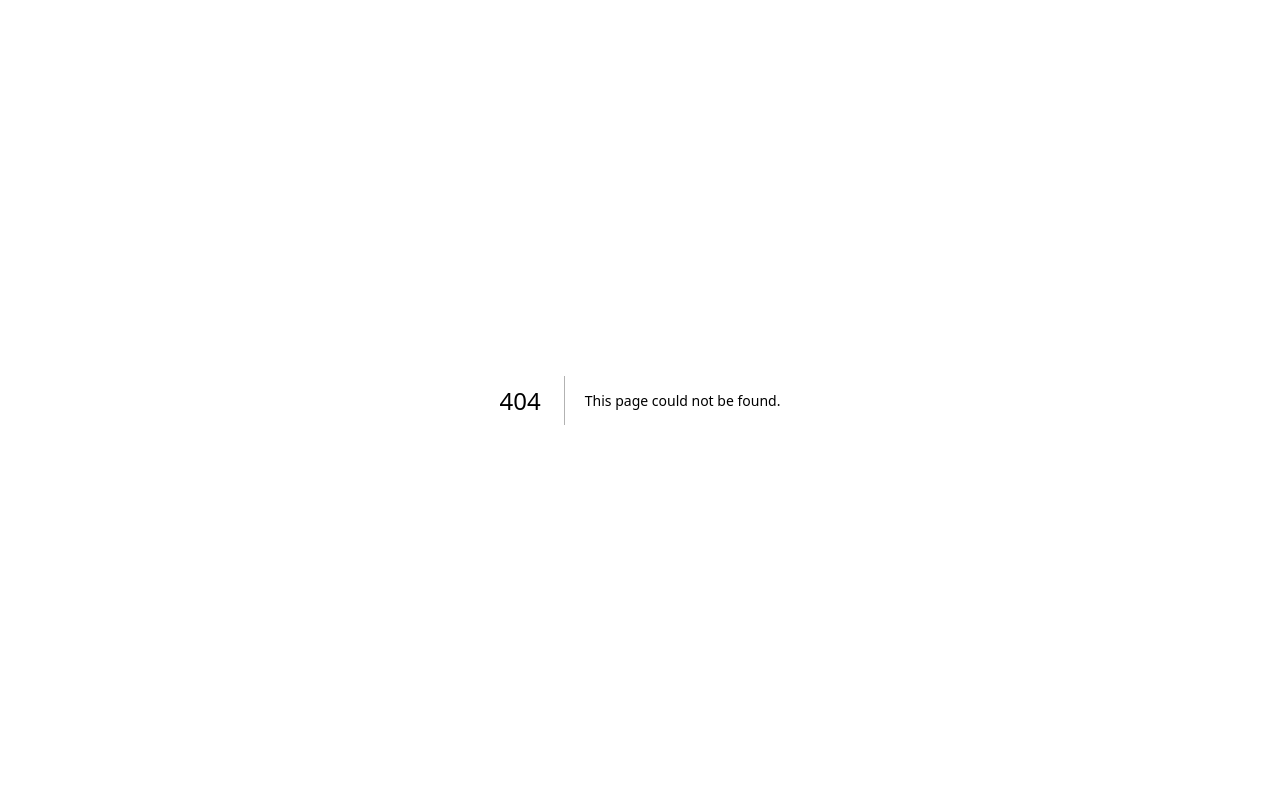
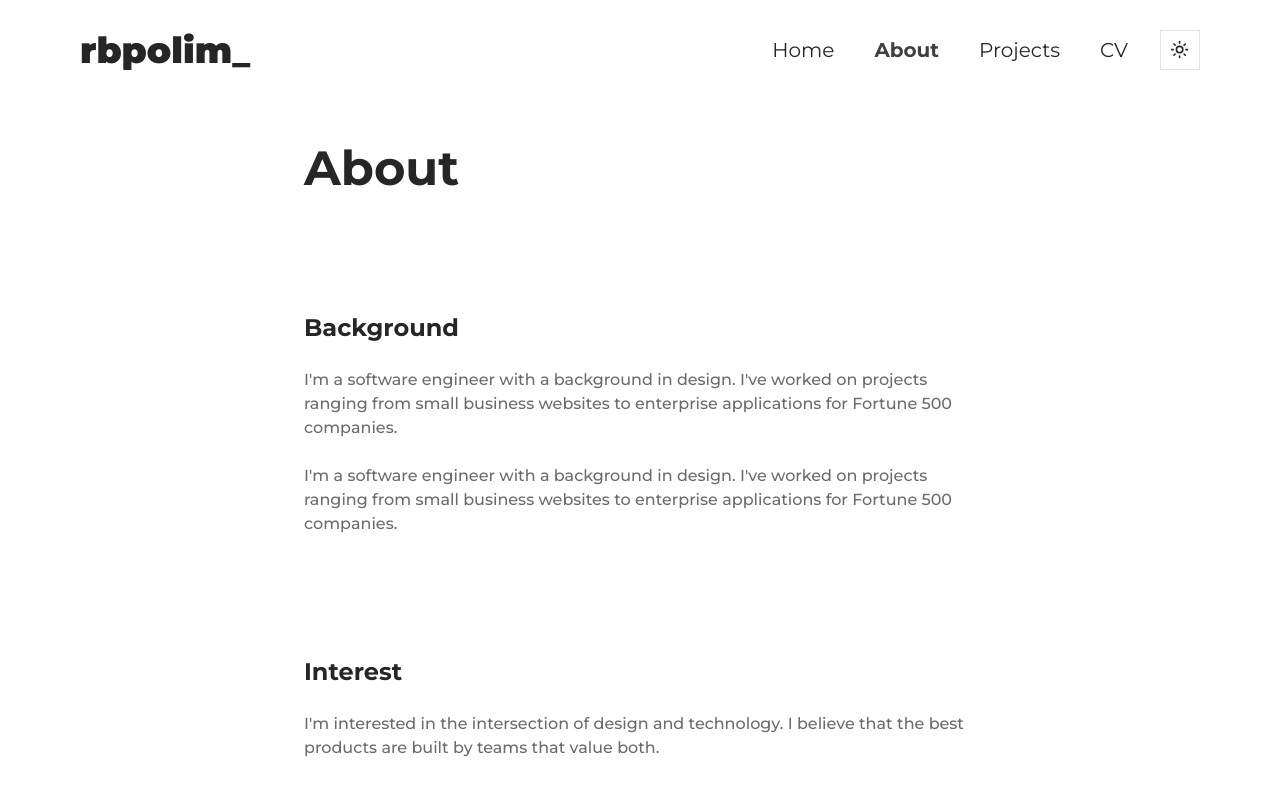
Before and after one commit to rbpolim/portfolio-v2, a Next.js app: page /about in a window 1280 px wide. Before the commit this address had no page. Shown: the top 800 px of the page. Built offline with nearby package versions, Linux system fonts and the light colour scheme.

Commit message:
chore: renamed contact page to about

```diff
--- /dev/null
+++ b/app/(site)/(routes)/about/page.tsx
@@ -0,0 +1,35 @@
+import { Bounded } from "@/components/bounded"
+import { ContactForm } from '@/components/contact-form'
+
+const AboutPage = () => {
+  return (
+    <Bounded>
+      <div className="flex flex-col justify-center max-w-2xl mx-auto py-[80px] gap-y-6">
+        <h2 className="mt-16 text-3xl font-bold md:text-5xl">About</h2>
+        <div className="mt-24 space-y-6">
+          <h4 className="text-xl font-bold md:text-2xl">Background</h4>
+          <p className="text-base font-medium leading-6 text-foreground/60">
+            I&apos;m a software engineer with a background in design. I&apos;ve worked on
+            projects ranging from small business websites to enterprise applications
+            for Fortune 500 companies.
+          </p>
+          <p className="text-base font-medium leading-6 text-foreground/60">
+            I&apos;m a software engineer with a background in design. I&apos;ve worked on
+            projects ranging from small business websites to enterprise applications
+            for Fortune 500 companies.
+          </p>
+        </div>
+        <div className="mt-24 space-y-6">
+          <h4 className="text-xl font-bold md:text-2xl">Interest</h4>
+          <p className="text-base font-medium leading-6 text-foreground/60">
+            I&apos;m interested in the intersection of design and technology. I believe
+            that the best products are built by teams that value both.
+          </p>
+        </div>
+        <ContactForm />
+      </div>
+    </Bounded>
+  )
+}
+
+export default AboutPage
--- a/app/(site)/(routes)/contact/page.tsx
+++ /dev/null
@@ -1,12 +0,0 @@
-import { Bounded } from "@/components/bounded"
-import { ContactForm } from '@/components/contact-form'
-
-const ContactPage = () => {
-  return (
-    <Bounded>
-      <ContactForm />
-    </Bounded>
-  )
-}
-
-export default ContactPage
--- a/components/footer.tsx
+++ b/components/footer.tsx
@@ -7,7 +7,7 @@ export const Footer = () => {
 
   return (
     <footer className="flex items-center w-full p-8">
-      <div className="grid w-full grid-cols-1 gap-4 md:grid-cols-3 place-items-center place-content-between">
+      <div className="grid w-full max-w-6xl grid-cols-1 gap-4 mx-auto md:grid-cols-3 place-items-center place-content-between">
         <Logo size="sm" />
         <p>{`Copyright © Rodrigo Polim ${currentYear}`}</p>
         <ul className='flex gap-x-4'>
--- a/components/header.tsx
+++ b/components/header.tsx
@@ -32,8 +32,10 @@ export const Header = () => {
       <div className="flex items-center justify-between w-full max-w-6xl p-4 mx-auto">
         <Logo />
         <MobileSidebar />
-        <NavRoutes />
-        <ModeToggle />
+        <div className="flex items-center gap-x-8">
+          <NavRoutes />
+          <ModeToggle />
+        </div>
       </div>
     </header>
   )
--- a/components/mobile-sidebar.tsx
+++ b/components/mobile-sidebar.tsx
@@ -1,18 +1,17 @@
-import { Menu } from "lucide-react";
-
-import { Sidebar } from '@/components/sidebar';
+import { AlignLeft } from "lucide-react";
 
 import {
   Sheet,
   SheetContent,
   SheetTrigger
 } from "@/components/ui/sheet";
+import { Sidebar } from '@/components/sidebar';
 
 export const MobileSidebar = () => {
   return (
     <Sheet>
       <SheetTrigger className="transition md:hidden hover:opacity-75">
-        <Menu className="w-8 h-8" />
+        <AlignLeft className="w-8 h-8" />
       </SheetTrigger>
       <SheetContent side="left" className="p-0">
         <Sidebar />
```
